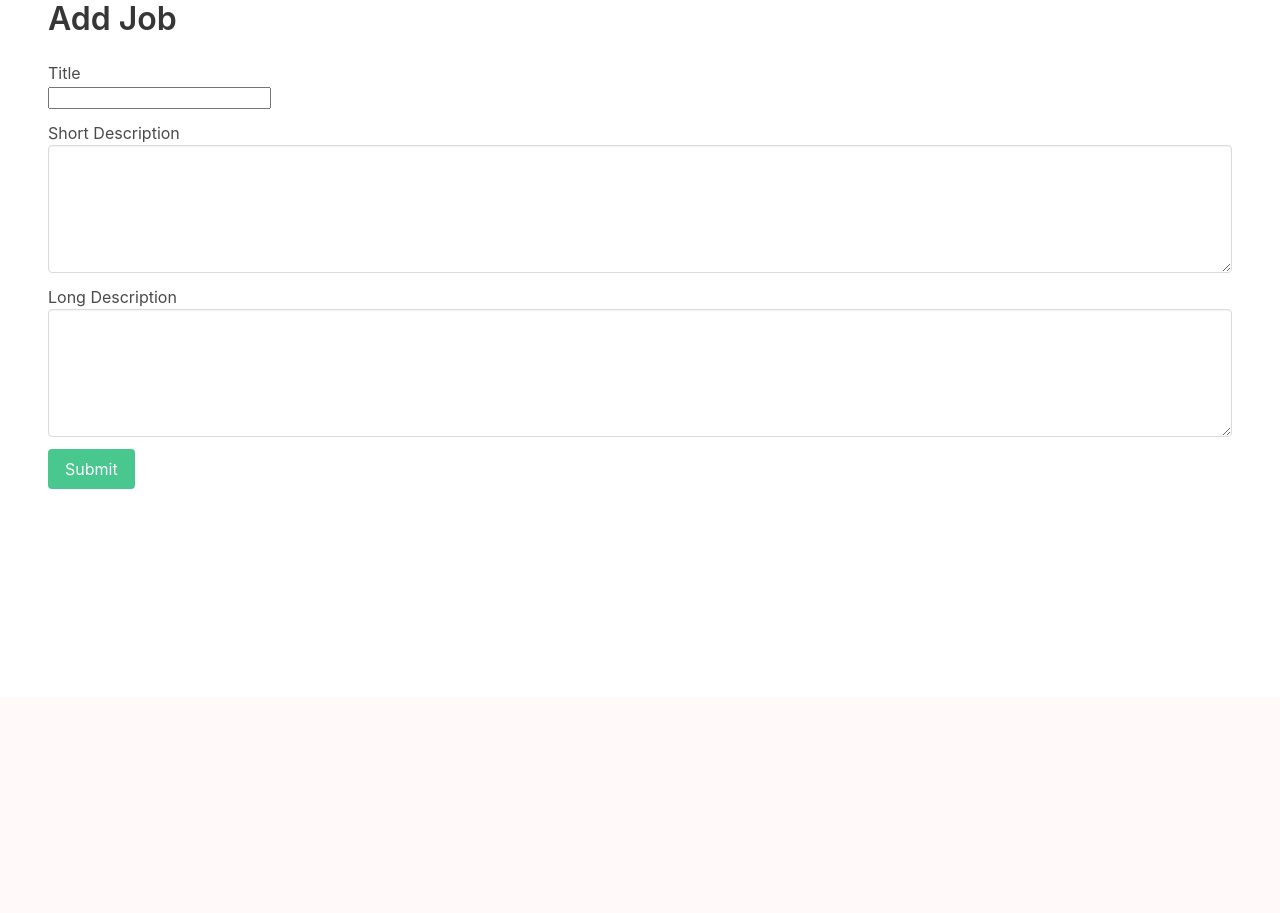
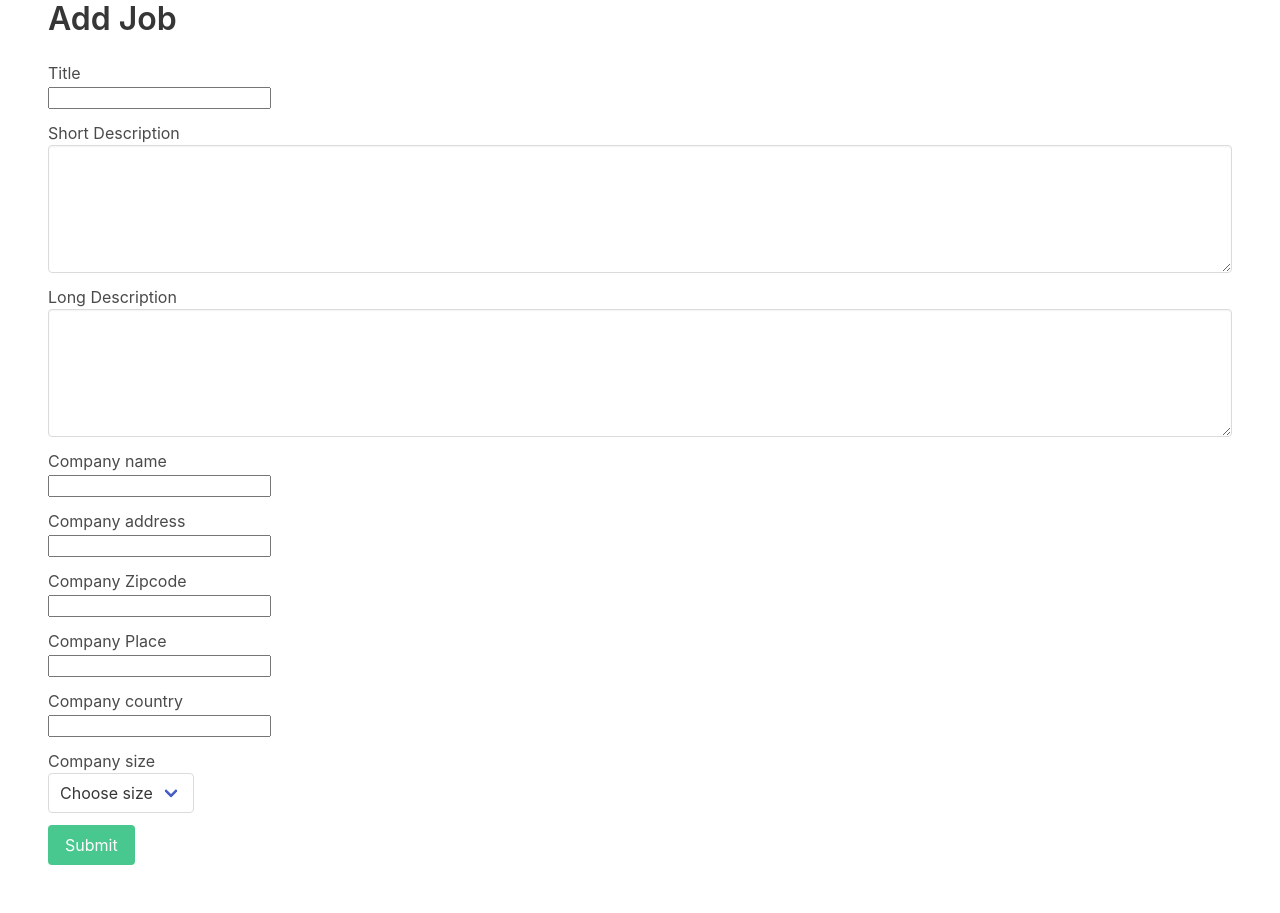
Before and after one commit to rohit250799/jobkarle, a Django app: page /jobs/add/ in a window 1280 px wide. Shown: the part 103-1016 px from the top of the page. Before the commit the page ends 592 px from the top, so only its background shows below. Run offline with Django 5.2, Linux system fonts and the light colour scheme; a user stored in the database is signed in; data comes from the database, SQL or seed files in the repository; data that the repository does not hold is empty.

Commit message:
Adding a div to display errors in form, adding the company related fields for the form template, adding the block scripts for vue referenced with const named AddJobApp

```diff
--- a/nawkree/job/templates/job/add_job.html
+++ b/nawkree/job/templates/job/add_job.html
@@ -1,9 +1,10 @@
 {% extends "core/base.html" %}
 
 {% block content %}
+<div id="add-job-app">
     <h1 class="title">Add Job</h1>
 
-    <form method='post' action=".">
+    <form v-on:submit="validateForm" method='post' action=".">
         {% csrf_token %}
 
         {% if form.is_errors %}
@@ -14,17 +15,23 @@
             {% endfor %}
         {% endif %}
 
+        <div class="notification is-danger" v-if="errors.length">
+            <p v-for="error in errors">
+                [[ error ]]
+            </p>
+        </div>
+
         <div class="field">
             <label>Title</label>
                 <div class="control">
-                    <input type="text" name="title" id="id_title">
+                    <input type="text" name="title" id="id_title" v-model="title">
                 </div>
         </div>
 
         <div class="field">
             <label>Short Description</label>
                 <div class="control">
-                    <textarea class="textarea" name="short_description" id="id_short_description"></textarea>
+                    <textarea class="textarea" name="short_description" id="id_short_description" v-model="short_description"></textarea>
                 </div>
         </div>
 
@@ -36,10 +43,102 @@
         </div>
 
         <div class="field">
+            <label>Company name</label>
+                <div class="control">
+                    <input type="text" name="company_name" id="company_name" v-model="company_name">
+                </div>
+        </div>
+
+        <div class="field">
+            <label>Company address</label>
+                <div class="control">
+                    <input type="text" name="company_address" id="company_address">
+                </div>
+        </div>
+
+        <div class="field">
+            <label>Company Zipcode</label>
+                <div class="control">
+                    <input type="text" name="company_zipcode" id="company_zipcode">
+                </div>
+        </div>
+
+        <div class="field">
+            <label>Company Place</label>
+                <div class="control">
+                    <input type="text" name="company_place" id="company_place">
+                </div>
+        </div>
+
+        <div class="field">
+            <label>Company country</label>
+                <div class="control">
+                    <input type="text" name="company_country" id="company_country">
+                </div>
+        </div>
+
+        <div class="field">
+            <label>Company size</label>
+                <div class="control">
+                    <div class="select">
+                        <select name="company_size" v-model="company_size">
+                            <option value="">Choose size</option>
+                            <option value="size_1-9">1-9</option>
+                            <option value="size_10-49">10-49</option>
+                            <option value="size_50-99">50-99</option>
+                            <option value="size_100">100+</option>
+                        </select>
+                    </div>
+                </div>
+        </div>
+
+        <div class="field">
             <div class="control">
                 <button class="button is-success">Submit</button>
             </div>
         </div>
     </form>
+</div>
+{% endblock  %}
 
+{% block scripts %}
+<script>
+    const AddJobApp = {
+        data() {
+            return {
+                title: '',
+                company_name: '',
+                short_description: '',
+                company_size: '',
+                errors: []
+            }
+        },
+        delimiters: ['[[', ']]'],
+        methods: {
+            validateForm(e) {
+                this.errors = []
+                if(this.title === ''){
+                    this.errors.push('The title field is missing!')
+                }
+                if(this.short_description === ''){
+                    this.errors.push('The short description is missing!')
+                }
+                if(this.company_name === ''){
+                    this.errors.push('The company name is missing!')
+                }
+                if(this.company_size === ''){
+                    this.errors.push('The company size is missing!')
+                }
+                if(this.errors.length){
+                    e.preventDefault()
+                    return false
+                } else {
+                    return true
+                }
+            }
+        }
+    }
+
+    Vue.createApp(AddJobApp).mount('#add-job-app');
+</script>
 {% endblock  %}
```
